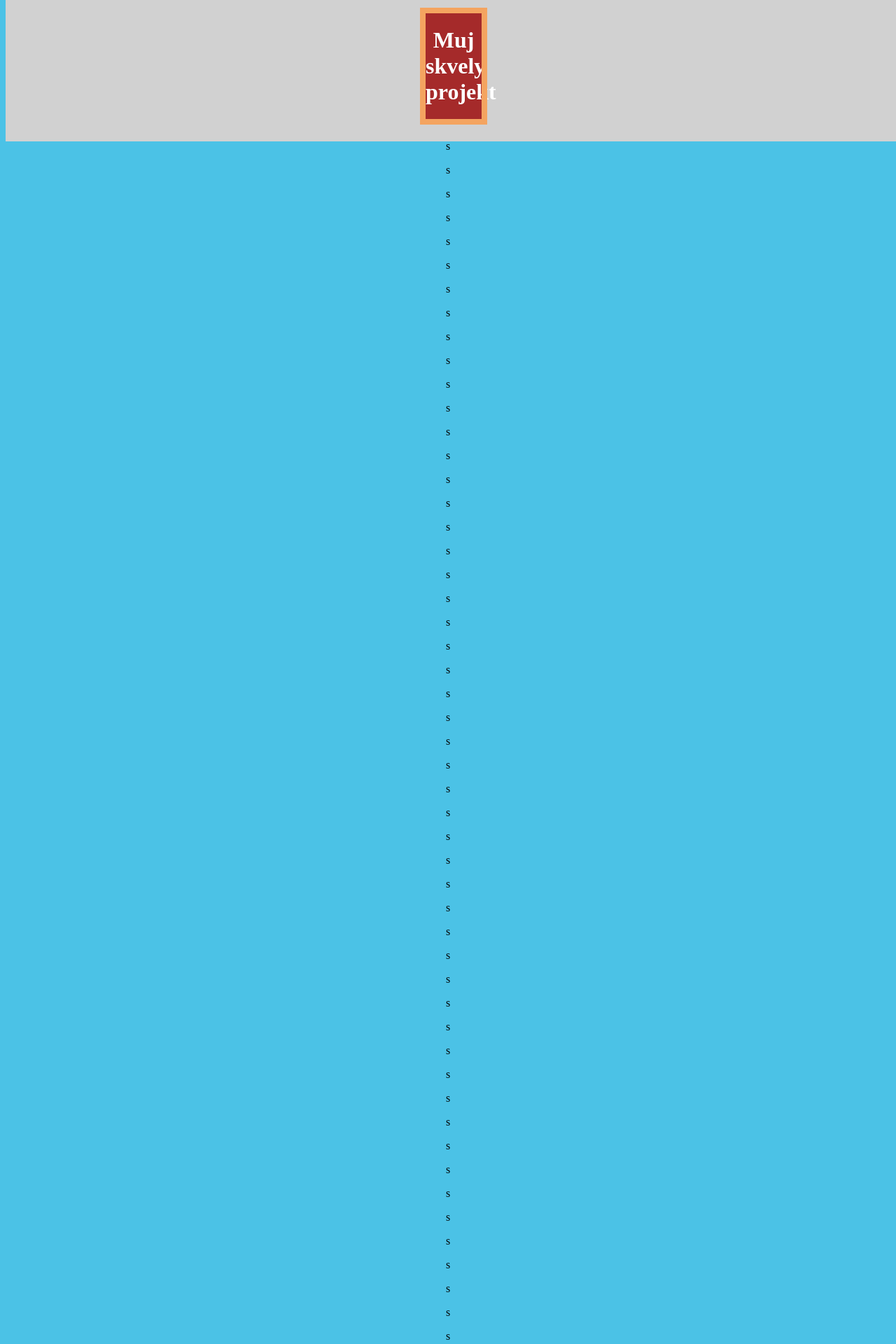
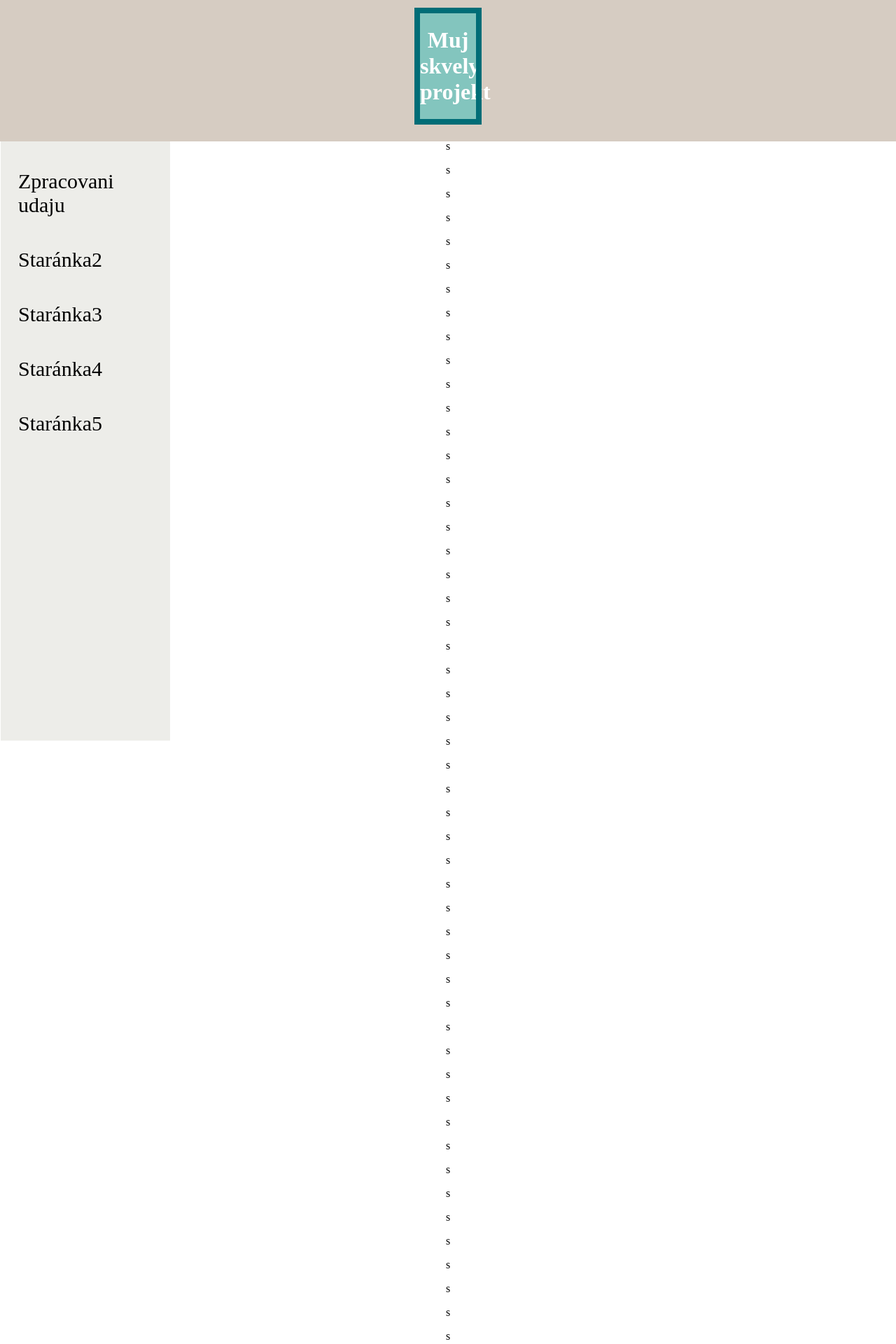
Before and after one commit to Fas1kD/Muj-vlastni-projekt, a PHP site: page / in a window 1280 px wide. Shown: the top 1920 px of the page at 70% size. Run offline with PHP 8.4, Linux system fonts and the light colour scheme.

Commit message:
Update stylů
Přidání stylů, styl pro odkaz ze stranky, změna barev, změna uspořádání

```diff
--- a/.css/styles.css
+++ b/.css/styles.css
@@ -1,21 +1,21 @@
 
 /*nadpis H1*/
 h1 {
-    background-color: brown;
+    background-color: #83c5be;
     padding: 20px 0px;
     margin-left: 600px;
     margin-right: 600px;
-    outline: sandybrown solid 8px;
+    outline: #006d77 solid 8px;
 }
 
 h2{
     text-align: center;
     font-size: 25px;
     padding: 20px 0px;
-    background-color: rgb(172, 171, 171);
+    background-color: #83c5be;
     margin-left: 600px;
     margin-right: 600px;
-    outline: brown solid 4px;
+    outline: #006d77 solid 4px;
 }
 
 p {
@@ -27,20 +27,75 @@ p {
 .head{
     margin-top: -20px;
     padding: 10px 0px;
-    background-color: rgb(209, 209, 209);
+    background-color: #d6ccc2;
     align-items: center;
     color: white;
     text-align: center;
     position: fixed;
     width: 100%;
+    margin-left: -8px;
 }
 
 .foot{
     padding: 5px 0px;
-    background-color: rgb(209, 209, 209) ;
+    background-color: #d6ccc2 ;
     align-items: center;
     color: white;
     margin-bottom: -10px;
     margin-right: -10px;
     margin-left: -10px;
 }
+
+.odkz{
+        position: fixed;
+        font-size: 30px;
+        float: left;
+        width: 15%;
+        height: 1000px;
+        /* only for demonstration, should be removed */
+        background: #edede9;
+        padding: 25px ;
+        margin-left: -7px
+}
+
+
+
+
+
+/* Jak vypadá link, odkaz na stránku: https://freefrontend.com/css-link-styles/*/
+a {
+    background-image: linear-gradient(
+      to right,
+      #54b3d6,
+      #54b3d6 50%,
+      #000 50%
+    );
+    background-size: 200% 100%;
+    background-position: -100%;
+    display: inline-block;
+    padding: 5px 0;
+    position: relative;
+    -webkit-background-clip: text;
+    -webkit-text-fill-color: transparent;
+    transition: all 0.3s ease-in-out;
+  }
+
+  a:before{
+    content: '';
+    background: #54b3d6;
+    display: block;
+    position: absolute;
+    bottom: -3px;
+    left: 0;
+    width: 0;
+    height: 3px;
+    transition: all 0.3s ease-in-out;
+  }
+
+  a:hover {
+   background-position: 0;
+  }
+
+  a:hover::before{
+    width: 100%;
+  }
--- a/data/documents/poznamky.txt
+++ b/data/documents/poznamky.txt
@@ -1 +1,3 @@
 https://sstebrnocz-my.sharepoint.com/:w:/g/personal/karel_vysinka_sstebrno_cz1/Ed8yIh9PS3pInIhw1iyLYJsB6kEkVIn3lIJku7CDqFXH-g?rtime=KEIMSpJM3Eg - odkaz na ukol
+https://coolors.co/palettes/trending - paleta barev
+https://freefrontend.com/css-link-styles/ - styly odkazu
--- a/index.php
+++ b/index.php
@@ -8,14 +8,24 @@
 
         </head>
 
-        <body style="background-color: rgb(75, 194, 230);">
+        <body style="background-color: white;">
+
+            <div class = "odkz">
+                <?php include 'templates/odkazy.php';?>
+            </div>
+
+
             <div class="head">
                 <?php include 'templates/header.php';?>
             </div>
 
             <?php include '.php/mezery.php';?>
 
+
+
+
             <p>Život</p>
+
             <p>s</p>
             <p>s</p>
             <p>s</p>
@@ -100,6 +110,7 @@
             </div>
 
 
+
         </body>
 
 
--- a/templates/footer.php
+++ b/templates/footer.php
@@ -8,7 +8,6 @@
     <body>
         <h2> 5 - Dominik | skvely projket </h2>
 
-
     </body>
 
 
--- a/templates/header.php
+++ b/templates/header.php
@@ -9,6 +9,7 @@
         <h1>Muj skvely projekt</h1>
 
 
+
     </body>
 
 
--- a/templates/odkazy.php
+++ b/templates/odkazy.php
@@ -0,0 +1,34 @@
+
+<!DOCTYPE html>
+<html lang ="cs">
+    <head>
+        <link rel="stylesheet" href=".css/styles.css">
+        <meta charset="UTF - 8">
+    </head>
+
+    <body>
+        <?php include '.php/mezery.php';?>
+
+        <a href="data/documents/zpracovani.html">Zpracovani udaju</a>
+        <br>
+        <br>
+        <a href="data/documents/zpracovani.html">Staránka2</a>
+        <br>
+        <br>
+        <a href="data/documents/zpracovani.html">Staránka3</a>
+        <br>
+        <br>
+        <a href="data/documents/zpracovani.html">Staránka4</a>
+        <br>
+        <br>
+        <a href="data/documents/zpracovani.html">Staránka5</a>
+
+
+
+
+
+    </body>
+
+
+
+</html>
```
